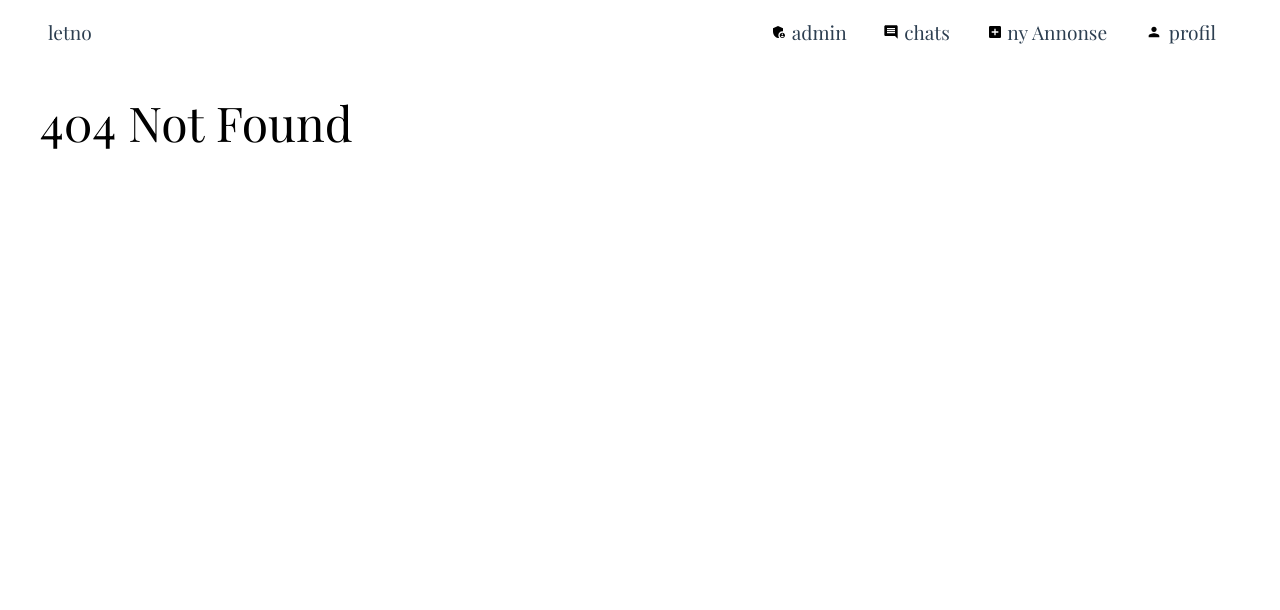
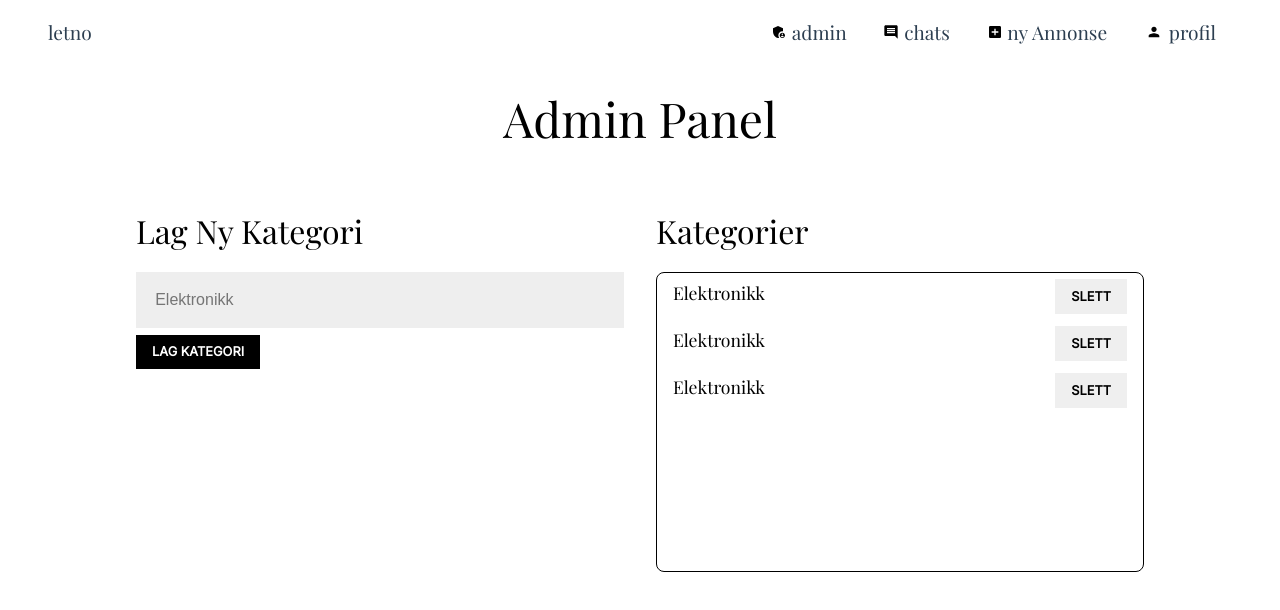
Before and after one commit to BeatsuDev/let, a Vue app in the folder frontend/: page /admin in a window 1280 px wide. Before the commit this address had no page. Shown: the top 610 px of the page. Built offline with nearby package versions, Linux system fonts and the light colour scheme.

Commit message:
feat: added an admin panel

```diff
--- a/frontend/src/router/index.ts
+++ b/frontend/src/router/index.ts
@@ -28,6 +28,11 @@ const router = createRouter({
       component: () => import("../views/CreateListingView.vue"),
     },
     {
+      path: "/admin",
+      name: "admin-panel",
+      component: () => import("../views/AdminPanelView.vue"),
+    },
+    {
       path: "/listing/:id",
       name: "listing-details",
       component: () => import("../views/ListingDetailsView.vue"),
--- /dev/null
+++ b/frontend/src/views/AdminPanelView.vue
@@ -0,0 +1,121 @@
+<script setup lang="ts">
+
+</script>
+
+<template>
+  <div class="wrapper">
+    <h1>Admin Panel</h1>
+    <div class="container">
+      <div class="left-container">
+        <div class="form-container">
+          <h2>Lag Ny Kategori</h2>
+          <form>
+            <div class="form-group">
+              <input class="input-text" type="text" id="name" placeholder="Elektronikk"/>
+            </div>
+            <div class="form-group">
+              <button class="button button-black button-screaming" type="submit">Lag Kategori</button>
+            </div>
+          </form>
+        </div>
+      </div>
+
+      <div class="right-container">
+        <h2>Kategorier</h2>
+        <div class="category-container">
+          <div class="category">
+            <div class="category-name">Elektronikk</div>
+            <div class="category-actions">
+              <button id="delete-category" class="button button-screaming">Slett</button>
+            </div>
+          </div>
+          <div class="category">
+            <div class="category-name">Elektronikk</div>
+            <div class="category-actions">
+              <button id="delete-category" class="button button-screaming">Slett</button>
+            </div>
+          </div>
+          <div class="category">
+            <div class="category-name">Elektronikk</div>
+            <div class="category-actions">
+              <button id="delete-category" class="button button-screaming">Slett</button>
+            </div>
+          </div>
+        </div>
+      </div>
+    </div>
+  </div>
+</template>
+
+<style scoped>
+h1 {
+  text-align: center;
+  margin-bottom: 2rem;
+}
+
+.wrapper {
+  margin: 0.5rem auto;
+  max-width: 1200px;
+  padding: 0.5rem 5rem;
+}
+
+.container {
+  display: flex;
+  flex-direction: row;
+}
+
+.left-container, .right-container {
+  flex: 1;
+  padding: 1rem;
+}
+
+form button {
+  margin-top: 0.4rem;
+}
+
+form input {
+  width: 100%;
+  margin-top: 1rem;
+}
+
+.category-container {
+  margin-top: 1rem;
+  border: 1px solid black;
+  border-radius: 0.5rem;
+  height: 300px;
+}
+
+.category {
+  display: flex;
+  padding: 0.4rem 1rem;
+}
+
+.category .category-name {
+  flex: 1;
+  font-size: 1.1rem;
+}
+
+.category #delete-category {
+  transition-duration: 120ms;
+}
+
+.category #delete-category:hover {
+  background-color: red;
+  color: white;
+  border-radius: 0;
+}
+
+@media (max-width: 900px) {
+  .container {
+    flex-direction: column;
+  }
+
+  .left-container, .right-container {
+    padding: 0;
+  }
+
+  .right-container {
+    margin-top: 3rem;
+  }
+}
+</style>
```
